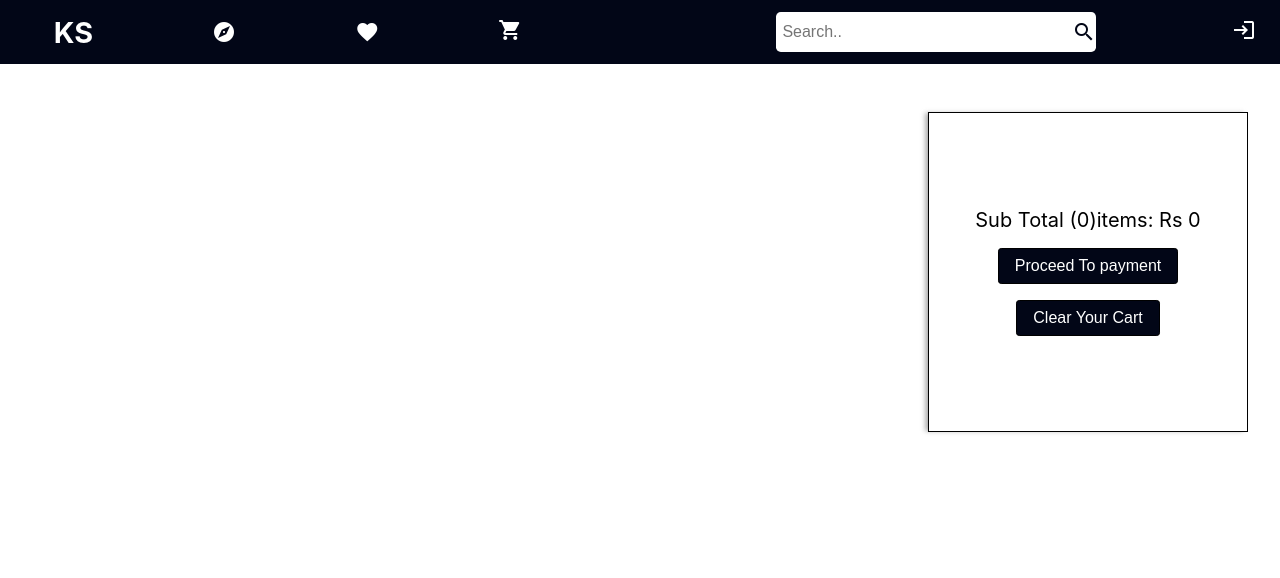
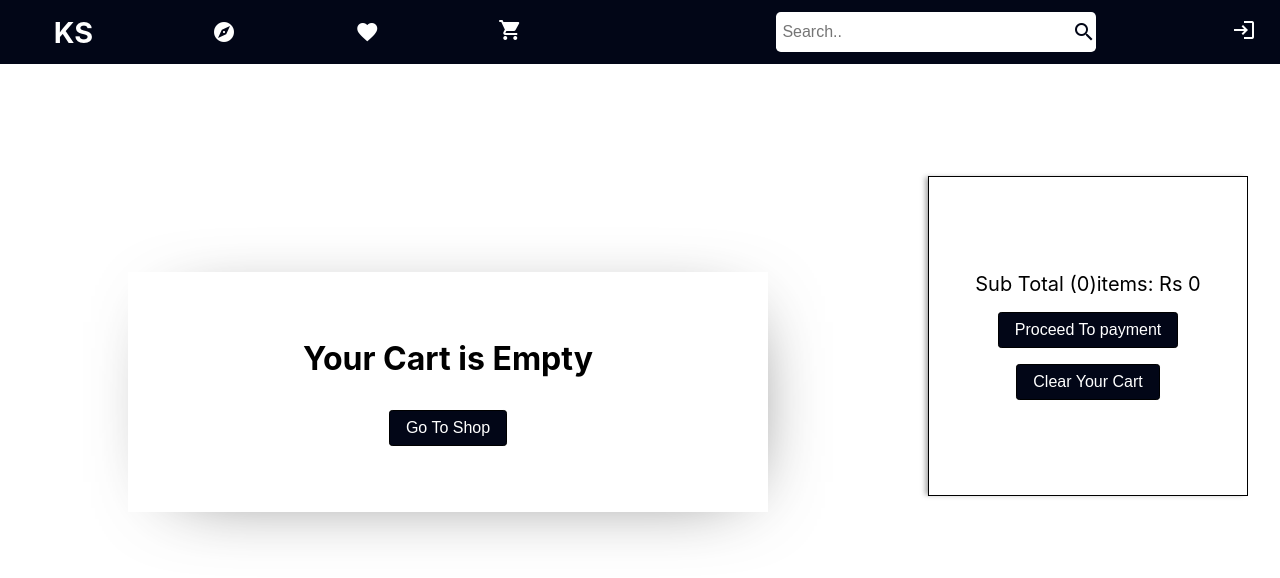
Before and after one commit to RaviPratihast/ecom-kartshop, a React (Create React App) app: page /cart in a window 1280 px wide. Shown: the top 578 px of the page. Built offline with nearby package versions, Linux system fonts and the light colour scheme.

Commit message:
feat: cart is empty feature

```diff
--- a/src/pages/cart-page/cart.css
+++ b/src/pages/cart-page/cart.css
@@ -1,6 +1,8 @@
 .cart-container {
   margin-top: 4em;
   display: flex;
+  align-items: center;
+  justify-content: center;
 }
 
 .cart-items-container {
@@ -64,3 +66,18 @@
 .favorite-icon-active {
   color: red;
 }
+
+.empty-container-notice {
+  display: flex;
+  flex-direction: column;
+  justify-content: center;
+  margin-top: 10em;
+  gap: 2em;
+  align-items: center;
+  /* border: 1px solid black; */
+  width: 40em;
+  height: 15em;
+  -webkit-box-shadow: 10px 10px 79px -40px rgba(0, 0, 0, 0.75);
+  -moz-box-shadow: 10px 10px 79px -40px rgba(0, 0, 0, 0.75);
+  box-shadow: 10px 10px 79px -40px rgba(0, 0, 0, 0.75);
+}
--- a/src/pages/cart-page/cart.jsx
+++ b/src/pages/cart-page/cart.jsx
@@ -1,8 +1,10 @@
 import React from "react";
 import { useProduct } from "../../context/ecom-context";
+import { useNavigate } from "react-router-dom";
 import { Button, Card } from "../../components/component-index";
 import { toast } from "react-toastify";
 const Cart = () => {
+  const navigate = useNavigate();
   const { state, dispatch, subTotal } = useProduct();
   console.log(state);
 
@@ -15,7 +17,13 @@ const Cart = () => {
   return (
     <div className="cart-container">
       <div className="cart-items-container">
-        {state.cart.map(
+        {state.cart.length === 0 ? (
+          <div className="empty-container-notice">
+            <h1>Your Cart is Empty</h1>
+            <Button onClick={()=>  navigate("/shop")}>Go To Shop</Button>
+          </div>
+        ) : (
+          state.cart.map(
             ({ id, name, rating, image, originalPrice, price, qty }) => {
               return (
                 <Card
@@ -57,7 +65,10 @@ const Cart = () => {
                     <Button
                       onClick={() => {
                         if (itemIsPresent(id)) {
-                        dispatch({ type: "REMOVE_FROM_WISHLIST", payload: id });
+                          dispatch({
+                            type: "REMOVE_FROM_WISHLIST",
+                            payload: id,
+                          });
                           toast.success("Item Removed From Wishlist");
                         } else {
                           dispatch({ type: "ADD_TO_WISHLIST", payload: id });
@@ -79,6 +90,7 @@ const Cart = () => {
                 </Card>
               );
             }
+          )
         )}
       </div>
       <div className="proceed-to-payment-container">
```
Lines whose indentation alone changed are shown as unchanged.
